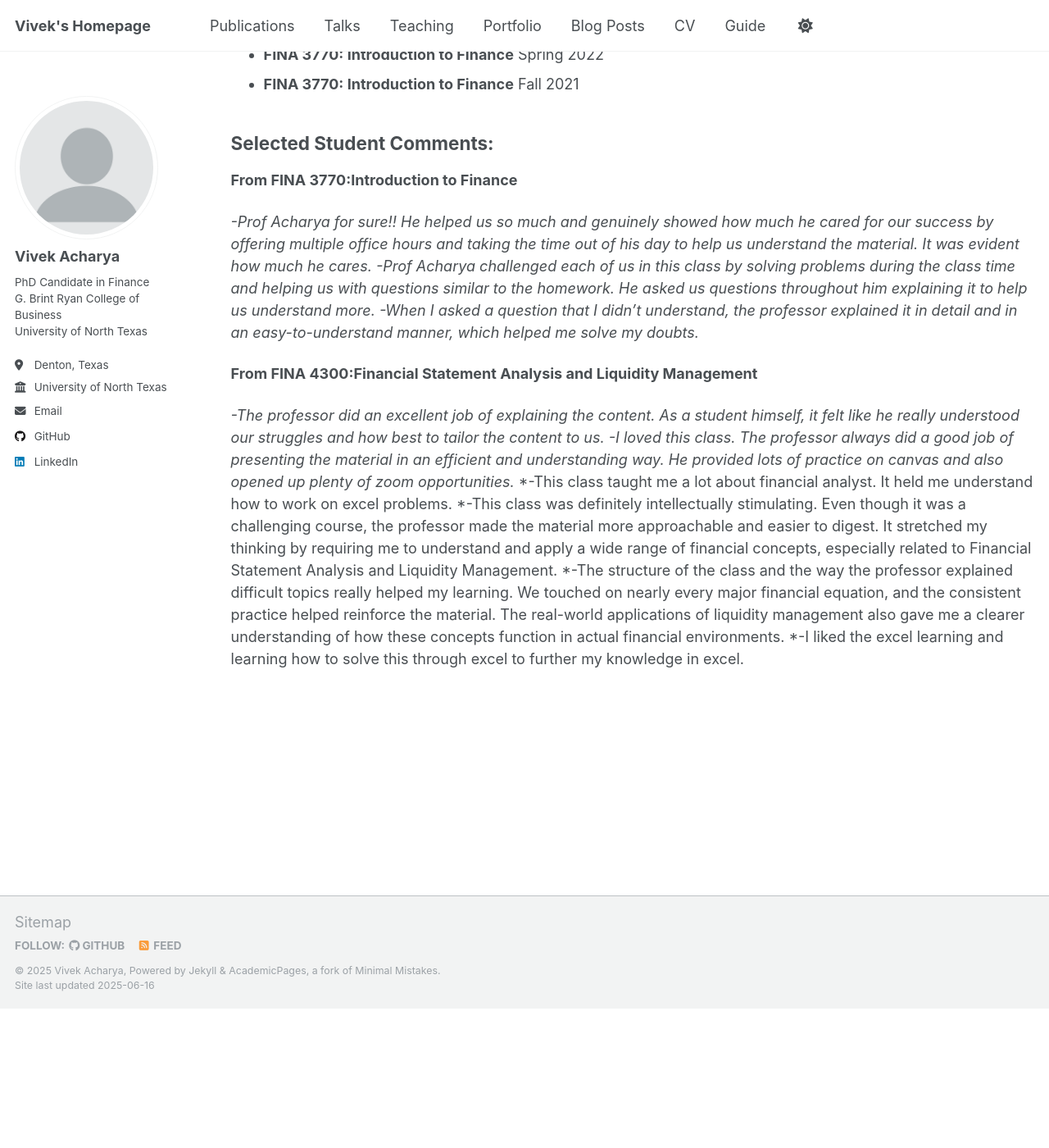
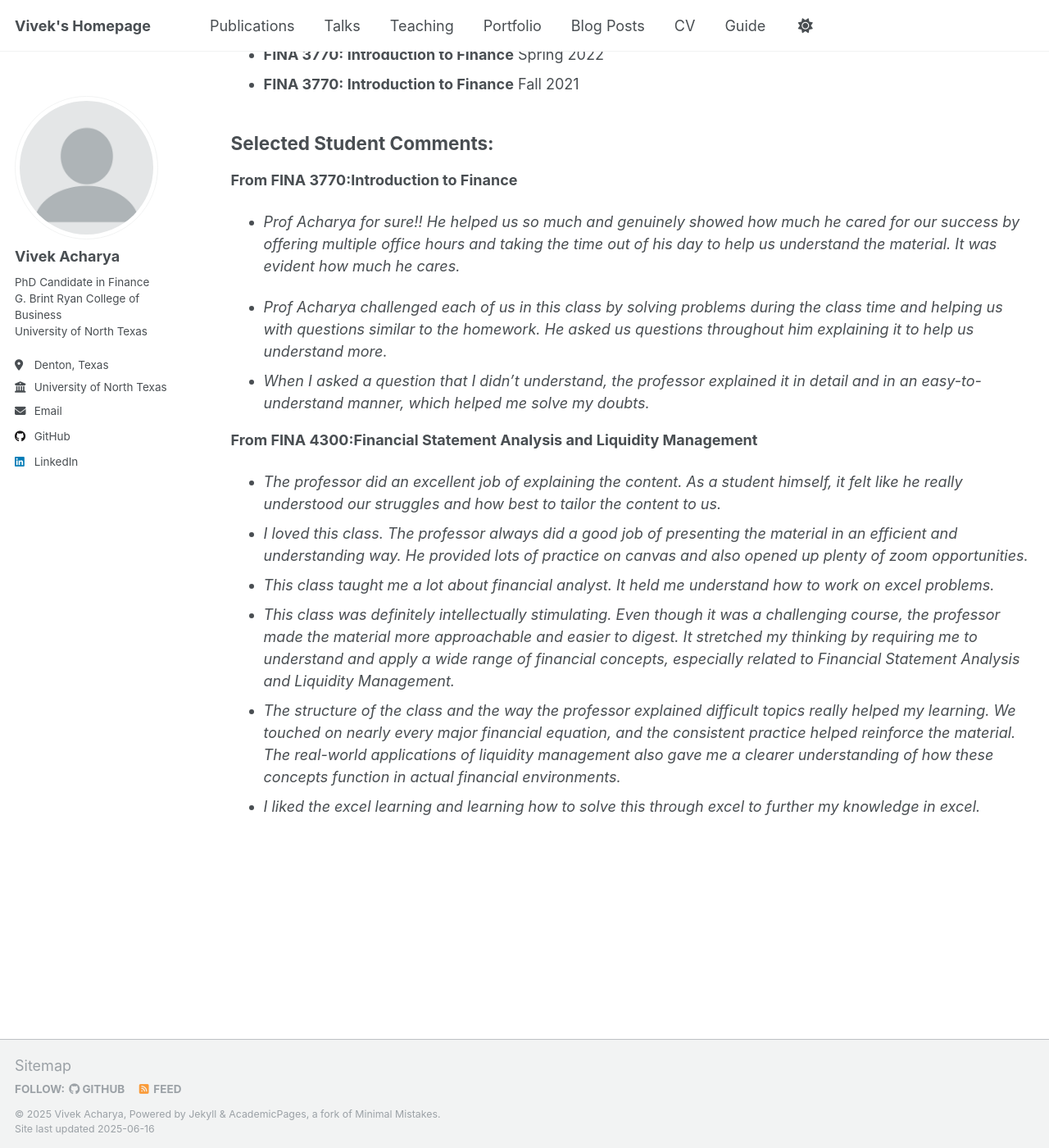
Before and after one commit to achvivek/achvivek.github.io, a Jekyll site: the page built from _pages/teaching.md, in a window 1280 px wide and 1400 px high, scrolled down 576 px. Shown: the whole window at 82% size. Built offline with Jekyll 4.4.1, drawn with Linux system fonts in a browser that asks for light colours; before the commit the page ends 1806 px from its top, so only the background shows below that.

```diff
--- a/_pages/teaching.md
+++ b/_pages/teaching.md
@@ -24,19 +24,21 @@ author_profile: true
 - **FINA 3770: Introduction to Finance** Fall 2021
 
 
+
 ## **Selected Student Comments:**
 
 **From FINA 3770:Introduction to Finance**
 
-*-Prof Acharya for sure!! He helped us so much and genuinely showed how much he cared for our success by offering multiple office hours and taking the time out of his day to help us understand the material. It was evident how much he cares.*
-*-Prof Acharya challenged each of us in this class by solving problems during the class time and helping us with questions similar to the homework. He asked us questions throughout him explaining it to help us understand more.*
-*-When I asked a question that I didn't understand, the professor explained it in detail and in an easy-to-understand manner, which helped me solve my doubts.*
+- *Prof Acharya for sure!! He helped us so much and genuinely showed how much he cared for our success by offering multiple office hours and taking the time out of his day to help us understand the material. It was evident how much he cares.*
+
+- *Prof Acharya challenged each of us in this class by solving problems during the class time and helping us with questions similar to the homework. He asked us questions throughout him explaining it to help us understand more.*
+- *When I asked a question that I didn't understand, the professor explained it in detail and in an easy-to-understand manner, which helped me solve my doubts.*
 
 **From FINA 4300:Financial Statement Analysis and Liquidity Management**
 
-*-The professor did an excellent job of explaining the content. As a student himself, it felt like he really understood our struggles and how best to tailor the content to us.*
-*-I loved this class. The professor always did a good job of presenting the material in an efficient and understanding way. He provided lots of practice on canvas and also opened up plenty of zoom opportunities.*
-*-This class taught me a lot about financial analyst. It held me understand how to work on excel problems.
-*-This class was definitely intellectually stimulating. Even though it was a challenging course, the professor made the material more approachable and easier to digest. It stretched my thinking by requiring me to understand and apply a wide range of financial concepts, especially related to Financial Statement Analysis and Liquidity Management.
-*-The structure of the class and the way the professor explained difficult topics really helped my learning. We touched on nearly every major financial equation, and the consistent practice helped reinforce the material. The real-world applications of liquidity management also gave me a clearer understanding of how these concepts function in actual financial environments.
-*-I liked the excel learning and learning how to solve this through excel to further my knowledge in excel.
+- *The professor did an excellent job of explaining the content. As a student himself, it felt like he really understood our struggles and how best to tailor the content to us.*
+- *I loved this class. The professor always did a good job of presenting the material in an efficient and understanding way. He provided lots of practice on canvas and also opened up plenty of zoom opportunities.*
+- *This class taught me a lot about financial analyst. It held me understand how to work on excel problems.*
+- *This class was definitely intellectually stimulating. Even though it was a challenging course, the professor made the material more approachable and easier to digest. It stretched my thinking by requiring me to understand and apply a wide range of financial concepts, especially related to Financial Statement Analysis and Liquidity Management.*
+- *The structure of the class and the way the professor explained difficult topics really helped my learning. We touched on nearly every major financial equation, and the consistent practice helped reinforce the material. The real-world applications of liquidity management also gave me a clearer understanding of how these concepts function in actual financial environments.*
+- *I liked the excel learning and learning how to solve this through excel to further my knowledge in excel.*
```
